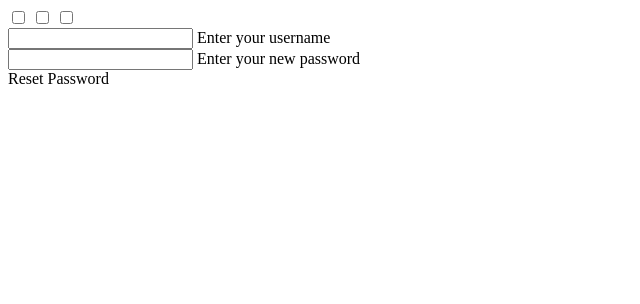
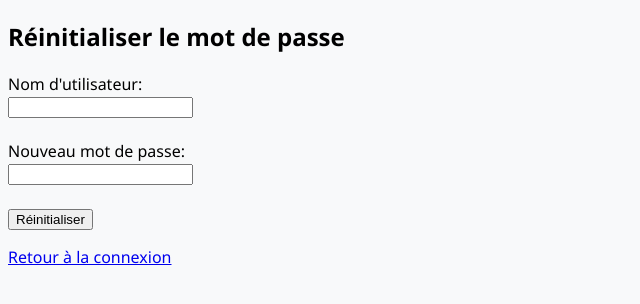
Before and after one commit to azertykane/kane, a Flask app: page /reset_password in a window 1280 px wide. Shown: the top 304 px of the page, without its empty margins (0-640 px from the left). Run offline with Flask 3, Linux system fonts and the light colour scheme; some libraries are stand-ins or nearby versions.

Commit message:
Description claire de ta modification

```diff
--- a/templates/reset_password.html
+++ b/templates/reset_password.html
@@ -1,86 +1,21 @@
 <!DOCTYPE html>
-<html lang="en">
+<html>
 <head>
-<meta charset="UTF-8" />
-<title>Reset Password</title>
-<link rel="stylesheet" href="{{ url_for('static', filename='css/reset_password.css') }}">
+    <title>Réinitialiser le mot de passe</title>
+    <link rel="stylesheet" href="{{ url_for('static', filename='style.css') }}">
 </head>
 <body>
-
-<input class="c-checkbox" type="checkbox" id="start">
-<input class="c-checkbox" type="checkbox" id="progress2">
-<input class="c-checkbox" type="checkbox" id="finish">
-
-<div class="c-form__progress"></div>
-
-<div class="c-formContainer">
-  <form class="c-form" id="resetForm">
-    <!-- Étape 1: Username -->
-    <div class="c-form__group">
-      <label class="c-form__label" for="username">
-        <input type="text" id="username" name="username" class="c-form__input" placeholder=" " required>
-        <label class="c-form__next" for="progress2" role="button" id="verifyUsernameBtn">
-          <span class="c-form__nextIcon"></span>
-        </label>
-        <span class="c-form__groupLabel">Enter your username</span>
-        <b class="c-form__border"></b>
-      </label>
-    </div>
-
-    <!-- Étape 2: New Password -->
-    <div class="c-form__group">
-      <label class="c-form__label" for="new_password">
-        <input type="password" id="new_password" name="new_password" class="c-form__input" placeholder=" " required>
-        <label class="c-form__next" for="finish" role="button" id="updatePasswordBtn">
-          <span class="c-form__nextIcon"></span>
-        </label>
-        <span class="c-form__groupLabel">Enter your new password</span>
-        <b class="c-form__border"></b>
-      </label>
-    </div>
-
-    <label class="c-form__toggle" for="start">Reset Password<span class="c-form__toggleIcon"></span></label>
-  </form>
-</div>
-
-<script>
-document.getElementById('verifyUsernameBtn').addEventListener('click', function(e) {
-  e.preventDefault();
-  const username = document.getElementById('username').value;
-  fetch('/verify-username', {
-    method: 'POST',
-    headers: { 'Content-Type': 'application/x-www-form-urlencoded' },
-    body: 'username=' + encodeURIComponent(username)
-  })
-  .then(res => res.json())
-  .then(data => {
-    if (data.status === 'ok') {
-      document.getElementById('progress2').checked = true;
-    } else {
-      alert('Username not found!');
-    }
-  });
-});
-
-document.getElementById('updatePasswordBtn').addEventListener('click', function(e) {
-  e.preventDefault();
-  const username = document.getElementById('username').value;
-  const newPassword = document.getElementById('new_password').value;
-  fetch('/update-password', {
-    method: 'POST',
-    headers: { 'Content-Type': 'application/x-www-form-urlencoded' },
-    body: 'username=' + encodeURIComponent(username) + '&new_password=' + encodeURIComponent(newPassword)
-  })
-  .then(res => res.json())
-  .then(data => {
-    if (data.status === 'success') {
-      document.getElementById('finish').checked = true;
-    } else {
-      alert('Error updating password!');
-    }
-  });
-});
-</script>
-
+    <h2>Réinitialiser le mot de passe</h2>
+    {% if message %}
+        <p style="color: red;">{{ message }}</p>
+    {% endif %}
+    <form method="POST">
+        <label>Nom d'utilisateur:</label><br>
+        <input type="text" name="username"><br><br>
+        <label>Nouveau mot de passe:</label><br>
+        <input type="password" name="new_password"><br><br>
+        <button type="submit">Réinitialiser</button>
+    </form>
+    <p><a href="{{ url_for('login') }}">Retour à la connexion</a></p>
 </body>
 </html>
```
Also changed, not shown: users.db.
